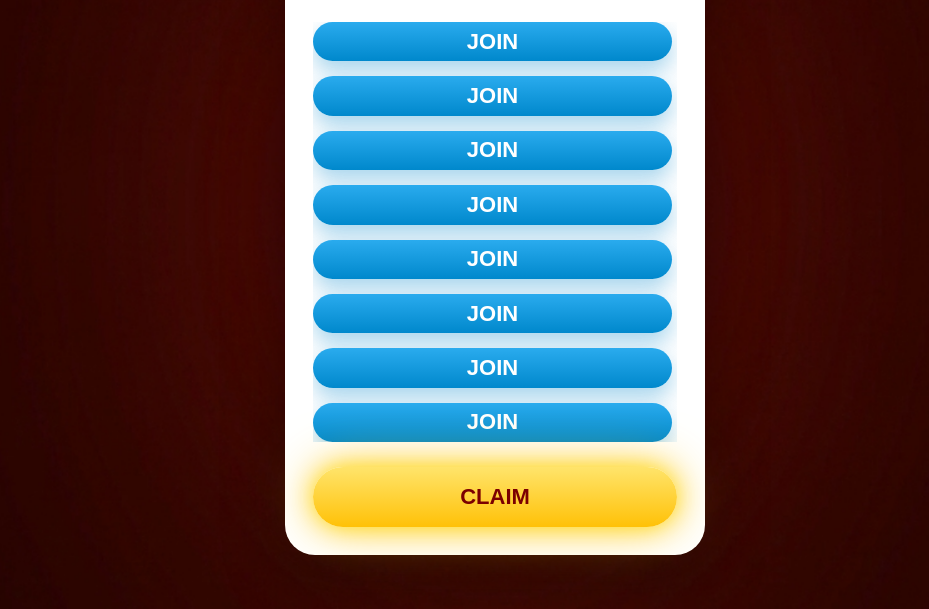
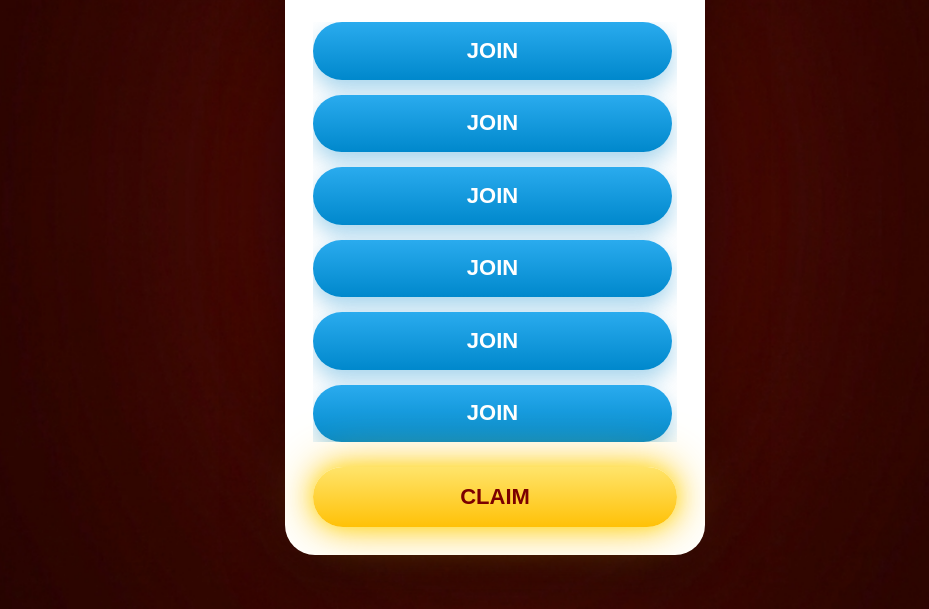
Before and after one commit to freetrick009/RedReward2, a plain HTML site: page channels.html in a window 1280 px wide. Shown: the part 191-800 px from the top of the page, without its empty margins (145-1074 px from the left). Drawn offline with Linux system fonts and the light colour scheme.

Commit message:
Updated landing page

```diff
--- a/channels.html
+++ b/channels.html
@@ -167,21 +167,17 @@ left:150%;
 
 <div class="channel-list">
 
-<a href="https://t.me/YOUR_CHANNEL_1" target="_blank" class="join-btn" onclick="joinChannel(1,this)">JOIN</a>
+<a href="https://t.me/+2tX2n3hjF_IyMjE1" target="_blank" class="join-btn" onclick="joinChannel(1,this)">JOIN</a>
 
-<a href="https://t.me/YOUR_CHANNEL_2" target="_blank" class="join-btn" onclick="joinChannel(2,this)">JOIN</a>
+<a href="https://t.me/+jWKoN1gXRgw5MTk9" target="_blank" class="join-btn" onclick="joinChannel(2,this)">JOIN</a>
 
-<a href="https://t.me/YOUR_CHANNEL_3" target="_blank" class="join-btn" onclick="joinChannel(3,this)">JOIN</a>
+<a href="https://t.me/+Ira29WuInrY2NmJl" target="_blank" class="join-btn" onclick="joinChannel(3,this)">JOIN</a>
 
-<a href="https://t.me/YOUR_CHANNEL_4" target="_blank" class="join-btn" onclick="joinChannel(4,this)">JOIN</a>
+<a href="https://t.me/+wKoAWHmocokyZjJl" target="_blank" class="join-btn" onclick="joinChannel(4,this)">JOIN</a>
 
-<a href="https://t.me/YOUR_CHANNEL_5" target="_blank" class="join-btn" onclick="joinChannel(5,this)">JOIN</a>
+<a href="https://t.me/+FGt_WJSEvcU1ZTVl" target="_blank" class="join-btn" onclick="joinChannel(5,this)">JOIN</a>
 
-<a href="https://t.me/YOUR_CHANNEL_5" target="_blank" class="join-btn" onclick="joinChannel(6,this)">JOIN</a>
-
-<a href="https://t.me/YOUR_CHANNEL_5" target="_blank" class="join-btn" onclick="joinChannel(7,this)">JOIN</a>
-
-<a href="https://t.me/YOUR_CHANNEL_5" target="_blank" class="join-btn" onclick="joinChannel(8,this)">JOIN</a>
+<a href="https://t.me/addlist/6_tf49lzV4xmNjc9" target="_blank" class="join-btn" onclick="joinChannel(8,this)">JOIN</a>
 
 </div>
 
@@ -193,7 +189,7 @@ CLAIM
 
 <script>
 
-const joined=[false,false,false,false,false,false,false,false];
+const joined=[false,false,false,false,false,false,];
 
 function joinChannel(index,button){
 
```
